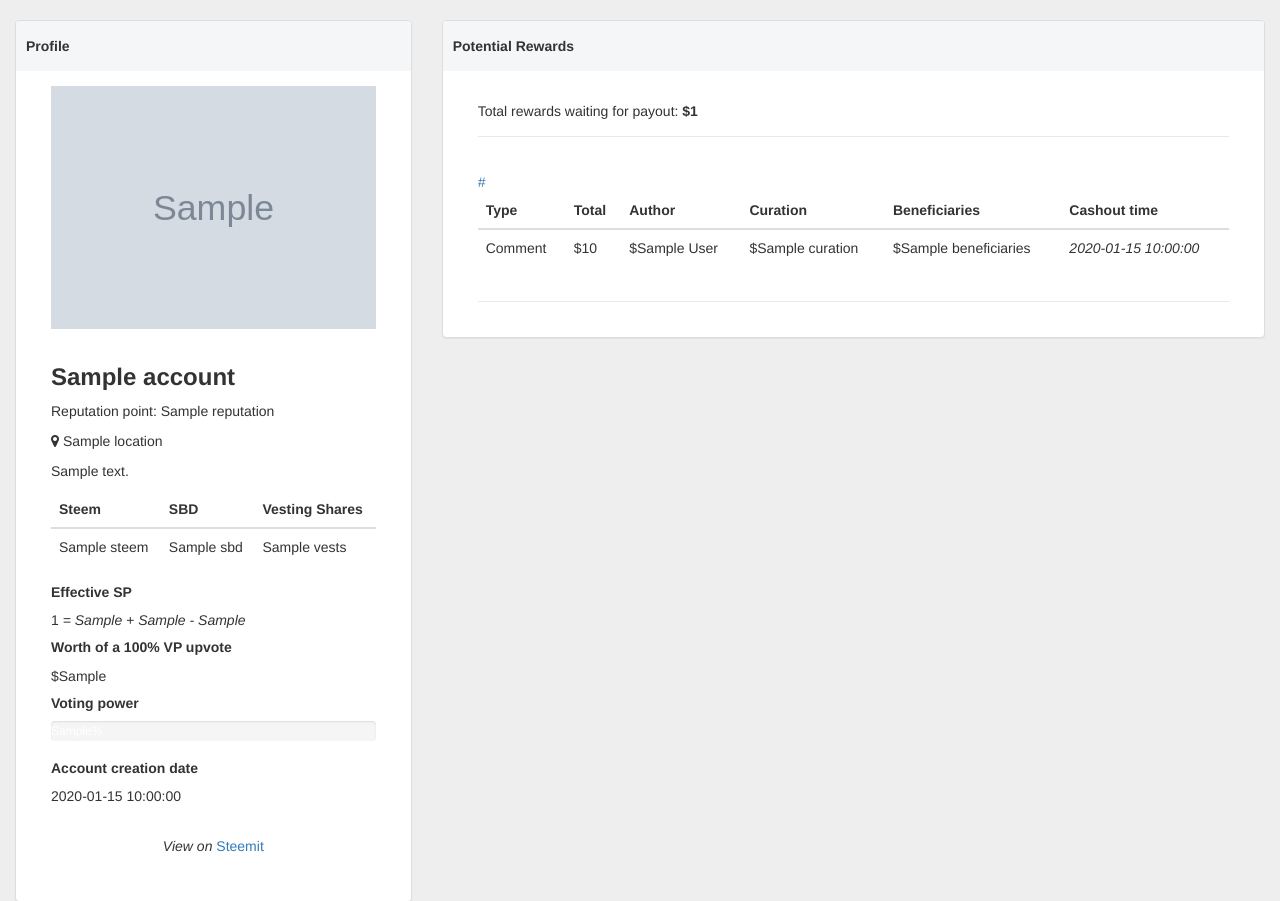
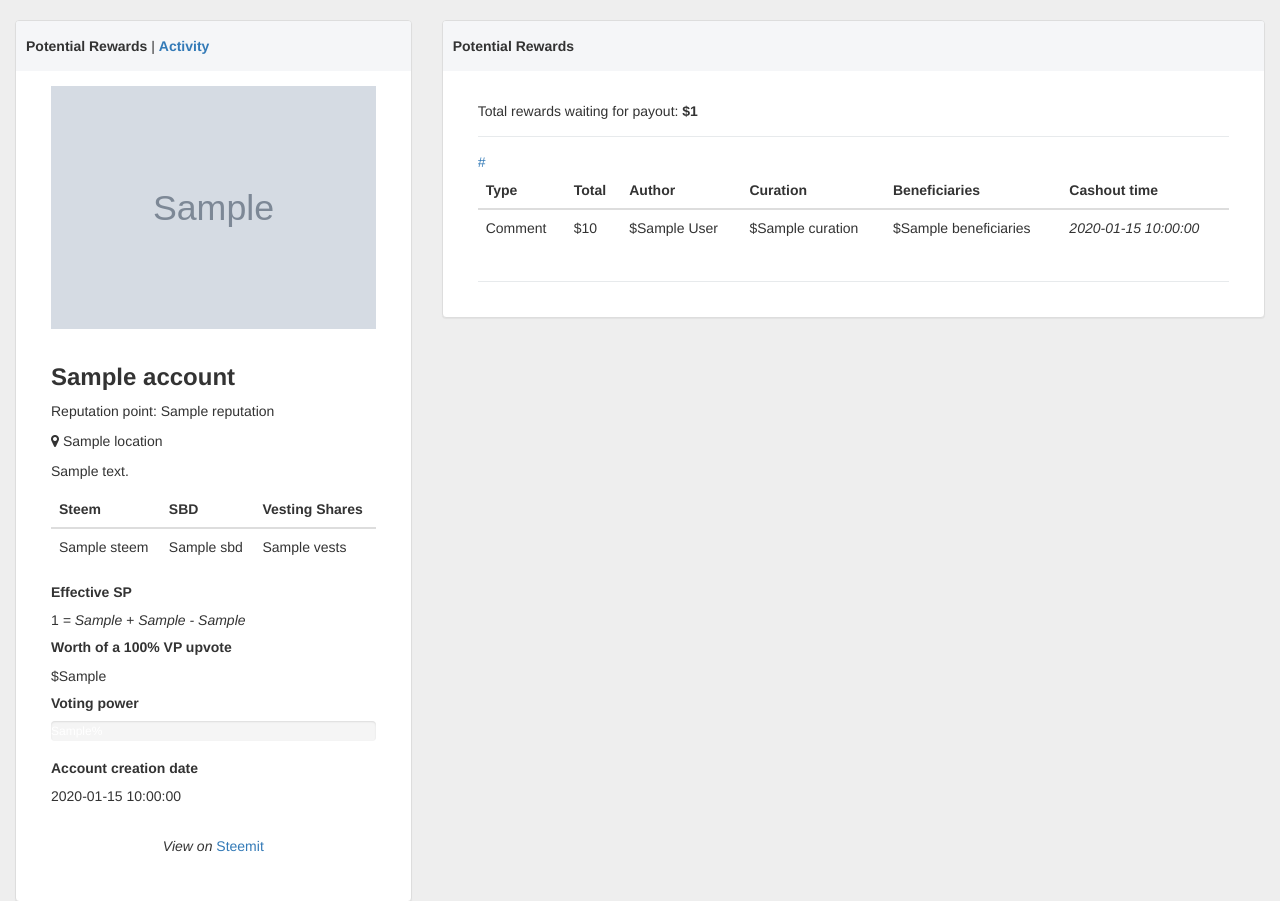
Before and after one commit to emre/steemrocks, a Flask app: template steemrocks/templates/rewards.html in a window 1280 px wide. Shown: the top 901 px of the page. Run offline with Flask 2, Linux system fonts and the light colour scheme; the template is opened without the code that fills it: most values are stand-ins (such as "Sample title", 1, 10 or a date in 2020); grey boxes marked "Sample" are stand-in pictures; some libraries are stand-ins or nearby versions.

Commit message:
Fix the mess on frontend

```diff
--- a/steemrocks/templates/profile.html
+++ b/steemrocks/templates/profile.html
@@ -4,7 +4,7 @@
 <div id="pad-wrapper">
     <div class="col-md-4">
     <div class="panel panel-default">
-    <div class="panel-heading"><strong>Profile</strong></div>
+        <div class="panel-heading"><strong>Profile</strong> |  <strong> <a href="/{{account.account_data.name}}/rewards">Potential Rewards</a></strong></div>
     <div class="panel-body no-padding">
         <div class="ibox-content no-padding border-left-right">
             <img alt="image" class="img-responsive" src="{{account.avatar}}">
--- a/steemrocks/templates/rewards.html
+++ b/steemrocks/templates/rewards.html
@@ -4,7 +4,7 @@
 <div id="pad-wrapper">
     <div class="col-md-4">
     <div class="panel panel-default">
-    <div class="panel-heading"><strong>Profile</strong></div>
+    <div class="panel-heading"><strong>Potential Rewards</strong> | <strong> <a href="/{{account.account_data.name}}">Activity</a></strong></div>
     <div class="panel-body no-padding">
         <div class="ibox-content no-padding border-left-right">
             <img alt="image" class="img-responsive" src="{{account.avatar}}">
@@ -65,19 +65,14 @@
     <div class="panel-heading"><strong>Potential Rewards</strong></div>
     <div class="panel-body">
 
-                <div class="ibox-content">
+
+
+        <div class="ibox-content">
+
            <div class="feed-activity-list">
-
                            <div class="feed-element">
                                Total rewards waiting for payout: <strong>${{total_author_rewards}}</strong>
                    </div>
-           </div>
-                </div>
-
-
-        <div class="ibox-content">
-           <div class="feed-activity-list">
-
                 {% for reward in rewards %}
 
                     <div class="feed-element">
```
